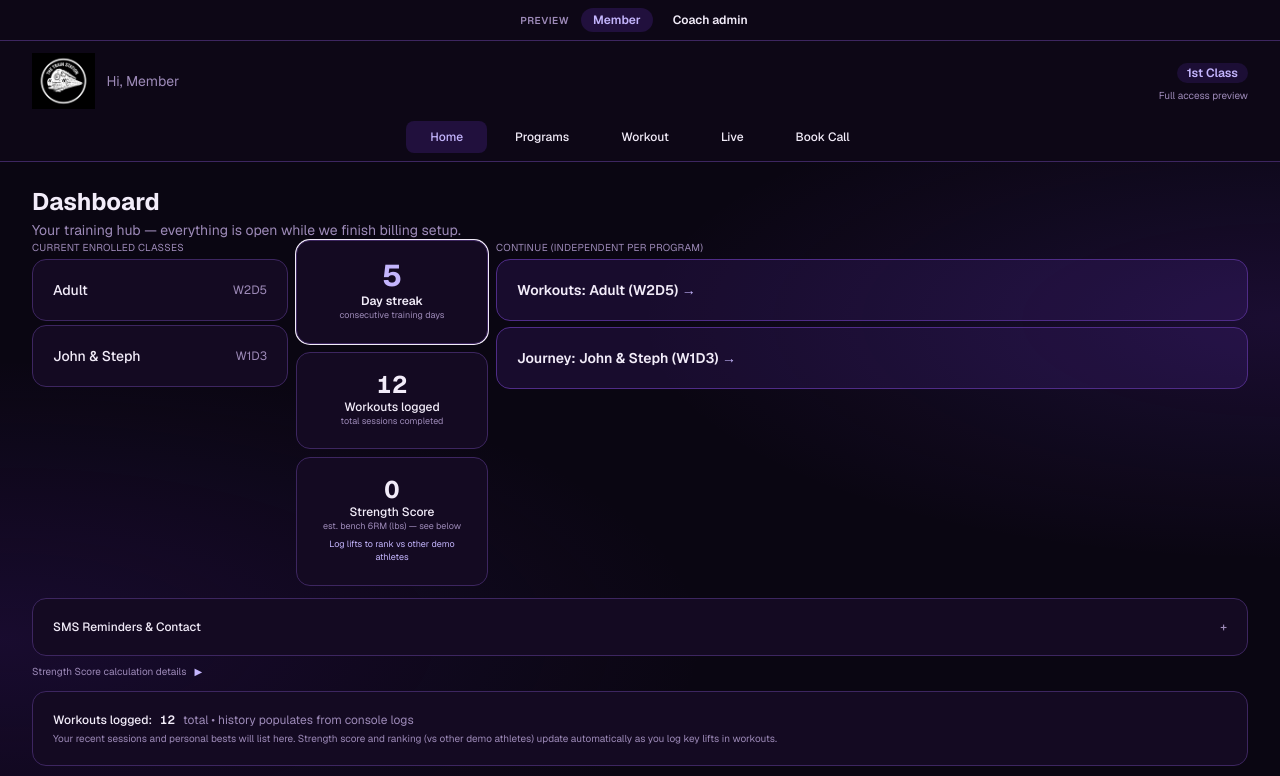
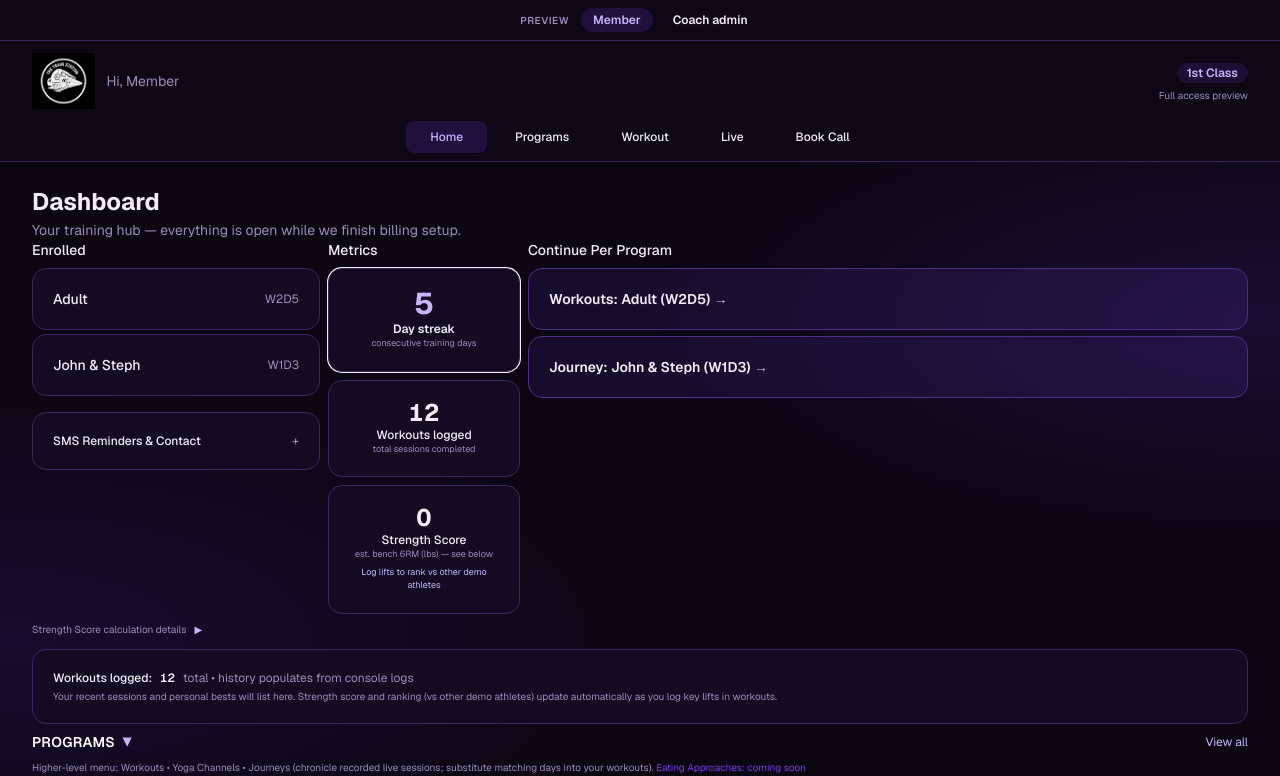
Before and after one commit to Coachjohnepop/train-station, a Next.js app: page /member in a window 1280 px wide. Shown: the top 776 px of the page. Built offline with nearby package versions, Linux system fonts and the light colour scheme; no server answers; the database is empty.

Commit message:
feat(dashboard): move SMS to left enrolled pane; add Enrolled/Metrics/Continue Per Program headers (matching SMS title size)

```diff
--- a/src/app/member/page.tsx
+++ b/src/app/member/page.tsx
@@ -46,10 +46,10 @@ export default async function MemberDashboardPage() {
 
       {/* Top stratum: enrolled programs on left, metrics (with descriptions) , continue */}
       <div className="flex flex-col lg:flex-row gap-3 lg:gap-2 lg:items-stretch">
-        {/* Currently enrolled programs - on the left */}
+        {/* Enrolled section on the left (includes SMS reminders now) */}
         {enrollments.length > 0 && (
-          <div className="lg:w-64 lg:flex-shrink-0">
-            <div className="text-[10px] uppercase tracking-wide text-[var(--muted)] mb-1">Current enrolled classes</div>
+          <div className="lg:w-72 lg:flex-shrink-0">
+            <div className="text-sm font-medium mb-2">Enrolled</div>
             <div className="space-y-1">
               {enrollments.map((e) => (
                 <Link
@@ -62,11 +62,15 @@ export default async function MemberDashboardPage() {
                 </Link>
               ))}
             </div>
+            <div className="mt-4">
+              <MemberReminderSettings />
+            </div>
           </div>
         )}
 
         {/* Metrics — streak emphasized at top per client feedback ("your streak should be at the very top") */}
         <div className="flex-shrink-0 lg:w-48">
+          <div className="text-sm font-medium mb-2">Metrics</div>
           <div className="flex flex-col gap-2">
             {/* Streak first + slightly stronger visual */}
             <div className="card flex flex-col items-center text-center py-2.5 px-3 ring-1 ring-accent/30">
@@ -95,7 +99,7 @@ export default async function MemberDashboardPage() {
         {/* Continue training - supports doing workouts + eating + yoga in parallel. */}
         {(activeContinues && activeContinues.length > 0) || (continueUrl && continueLabel) ? (
           <div className="flex-1">
-            <div className="text-[10px] uppercase tracking-wide text-[var(--muted)] mb-1">Continue (independent per program)</div>
+            <div className="text-sm font-medium mb-2">Continue Per Program</div>
             {activeContinues && activeContinues.length > 0 ? (
               <div className="flex flex-col gap-1.5">
                 {activeContinues.map((c: any, idx: number) => (
@@ -116,8 +120,6 @@ export default async function MemberDashboardPage() {
           </div>
         ) : null}
       </div>
-
-      <MemberReminderSettings />
 
       {/* Collapsible strength explanation (keeps page shorter for new-user review / reduces doom scroll) */}
       <details className="group mb-2">
```
